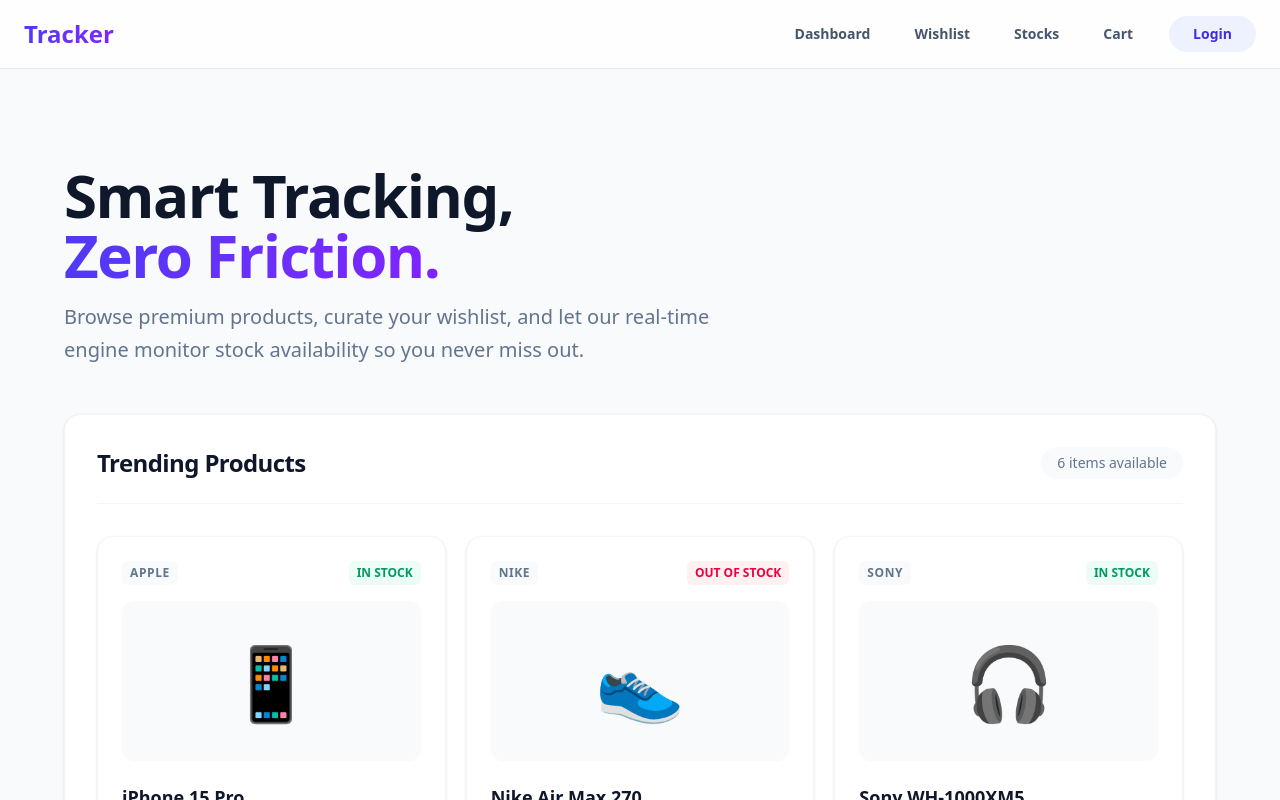
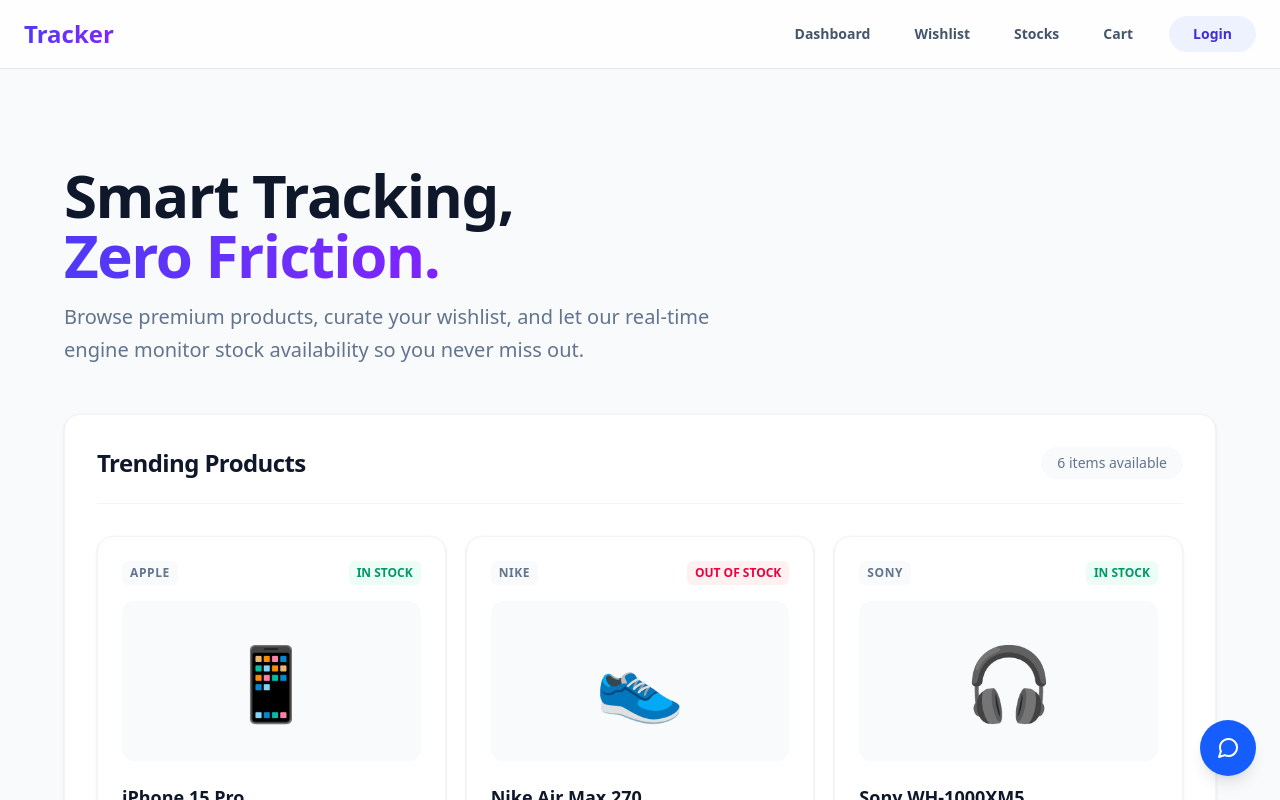
Before and after one commit to kalviumcommunity/SW2627-T3STACK-wishlist-stock-tracker, a Next.js app: page / in a window 1280 px wide. Shown: the top 800 px of the page. Built offline with nearby package versions, Linux system fonts and the light colour scheme; no server answers.

Commit message:
feat: add global feedback floating button

```diff
--- a/app/layout.tsx
+++ b/app/layout.tsx
@@ -5,6 +5,7 @@
 import Navbar from "@/components/Navbar";
 import Footer from "@/components/Footer";
 import { StoreProvider } from "@/components/StoreProvider";
+import FeedbackButton from "@/components/FeedbackButton";
 
 const geistSans = Geist({
   variable: "--font-geist-sans",
@@ -30,6 +31,7 @@
           <main className="flex-1 max-w-7xl w-full mx-auto p-4">{children}</main>
           <Footer />
         </StoreProvider>
+        <FeedbackButton />
       </body>
     </html>
   );
--- /dev/null
+++ b/components/FeedbackButton.tsx
@@ -0,0 +1,56 @@
+"use client";
+
+import { useState, useRef, useEffect } from "react";
+
+export default function FeedbackButton() {
+  const [isOpen, setIsOpen] = useState(false);
+  const containerRef = useRef<HTMLDivElement>(null);
+
+  // Close when clicking outside
+  useEffect(() => {
+    function handleClickOutside(event: MouseEvent) {
+      if (containerRef.current && !containerRef.current.contains(event.target as Node)) {
+        setIsOpen(false);
+      }
+    }
+    document.addEventListener("mousedown", handleClickOutside);
+    return () => document.removeEventListener("mousedown", handleClickOutside);
+  }, []);
+
+  return (
+    <div className="fixed bottom-6 right-6 z-50 flex flex-col items-end" ref={containerRef}>
+      {isOpen && (
+        <div className="mb-4 bg-white rounded-lg shadow-xl p-4 border border-slate-200 min-w-[200px] animate-in fade-in slide-in-from-bottom-4">
+          <h3 className="text-sm font-semibold text-slate-800 mb-1">Feedback</h3>
+          <p className="text-xs text-slate-500 mb-3">Help us improve the Wishlist experience!</p>
+          <a
+            href="https://forms.gle/gLEC96jpMUfUyMxW8"
+            target="_blank"
+            rel="noopener noreferrer"
+            className="block w-full text-center bg-blue-600 hover:bg-blue-700 text-white text-sm font-medium px-4 py-2 rounded transition-colors"
+            onClick={() => setIsOpen(false)}
+          >
+            Give Feedback
+          </a>
+        </div>
+      )}
+
+      <button
+        onClick={() => setIsOpen(!isOpen)}
+        className="bg-blue-600 hover:bg-blue-700 text-white rounded-full p-4 shadow-lg transition-transform hover:scale-105 active:scale-95 flex items-center justify-center focus:outline-none focus:ring-2 focus:ring-blue-500 focus:ring-offset-2"
+        aria-label="Feedback"
+      >
+        {isOpen ? (
+          <svg xmlns="http://www.w3.org/2000/svg" width="24" height="24" viewBox="0 0 24 24" fill="none" stroke="currentColor" strokeWidth="2" strokeLinecap="round" strokeLinejoin="round">
+            <line x1="18" y1="6" x2="6" y2="18"></line>
+            <line x1="6" y1="6" x2="18" y2="18"></line>
+          </svg>
+        ) : (
+          <svg xmlns="http://www.w3.org/2000/svg" width="24" height="24" viewBox="0 0 24 24" fill="none" stroke="currentColor" strokeWidth="2" strokeLinecap="round" strokeLinejoin="round">
+            <path d="M21 11.5a8.38 8.38 0 0 1-.9 3.8 8.5 8.5 0 0 1-7.6 4.7 8.38 8.38 0 0 1-3.8-.9L3 21l1.9-5.7a8.38 8.38 0 0 1-.9-3.8 8.5 8.5 0 0 1 4.7-7.6 8.38 8.38 0 0 1 3.8-.9h.5a8.48 8.48 0 0 1 8 8v.5z"></path>
+          </svg>
+        )}
+      </button>
+    </div>
+  );
+}
```
